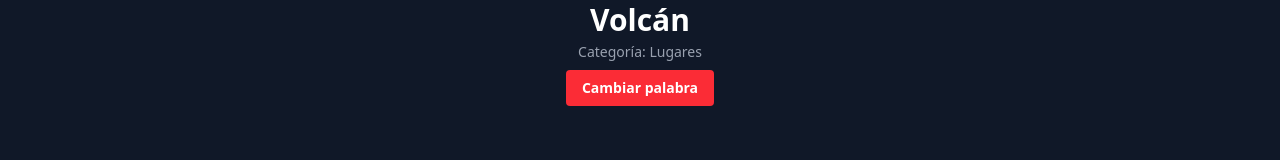
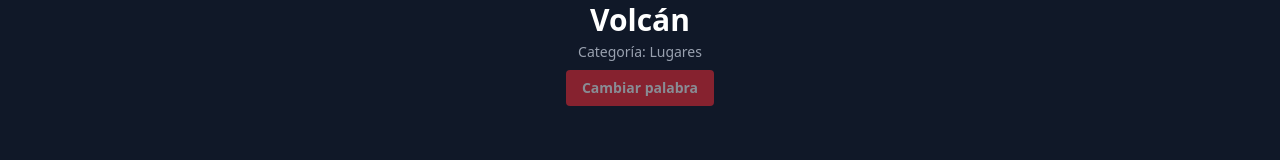
Before and after one commit to Juakoo2103/wordraw, a React (Vite) app: page / in a window 1280 px wide. Both pictures are taken after a click on the button "Empezar Ronda". Shown: the part 430-590 px from the top of the page. Built offline with nearby package versions, Linux system fonts and the light colour scheme; no server answers.

Commit message:
aplicacion v1.0.1

```diff
--- a/src/App.jsx
+++ b/src/App.jsx
@@ -17,6 +17,7 @@ function App() {
   const [selectedWord, setSelectedWord] = useState(null);
   const [phaseIndex, setPhaseIndex] = useState(-1);
   const [isPlaying, setIsPlaying] = useState(false);
+  const [timerKey, setTimerKey] = useState(0); // Clave única para reiniciar el temporizador
 
   const [playStart] = useSound(startSfx);
 
@@ -33,8 +34,9 @@ function App() {
   const nextPhase = () => {
     const next = phaseIndex + 1;
     if (next < phases.length) {
-      setPhaseIndex(next);
-      setIsPlaying(true);
+      setPhaseIndex(next); // Cambia a la siguiente fase
+      setTimerKey((prevKey) => prevKey + 1); // Reinicia el temporizador
+      setIsPlaying(true); // Activa el temporizador
       const sound = phases[next].sound;
       if (sound) {
         switch (phases[next].key) {
@@ -47,7 +49,7 @@ function App() {
         }
       }
     } else {
-      setIsPlaying(false);
+      setIsPlaying(false); // Detén el temporizador al final
     }
   };
 
@@ -55,7 +57,9 @@ function App() {
     const rand = Math.floor(Math.random() * words.length);
     setSelectedWord(words[rand]);
     setPhaseIndex(0); // Reinicia la fase al inicio
-    setIsPlaying(true); // Asegúrate de que el temporizador esté activo
+    setIsPlaying(false); // Detén el temporizador antes de reiniciarlo
+    setTimerKey((prevKey) => prevKey + 1); // Cambia la clave para reiniciar el temporizador
+    setTimeout(() => setIsPlaying(true), 0); // Reactiva el temporizador después de reiniciar
     playStart(); // Reproduce el sonido de inicio
   };
 
@@ -63,6 +67,11 @@ function App() {
   // const removeWord = (wordToRemove) => {
   //   setWords((prevWords) => prevWords.filter((word) => word !== wordToRemove));
   // };
+
+  console.log("Current phase:", phase);
+  console.log("Phase duration:", phase?.duration);
+  console.log("Timer key:", timerKey);
+  console.log("Is playing:", isPlaying);
 
   return (
     <div className="min-h-screen flex flex-col items-center justify-center bg-gray-900 text-white p-4">
@@ -82,9 +91,9 @@ function App() {
           <h2 className="text-2xl animate-pulse">{phase.label}</h2>
 
           <CountdownCircleTimer
-            key={phase.key} // Clave única para reiniciar el temporizador al cambiar de fase
+            key={timerKey} // Clave única para reiniciar el temporizador
             isPlaying={isPlaying}
-            duration={phase.duration}
+            duration={phase.duration} // Duración de la fase actual
             colors={["#4ade80", "#facc15", "#f87171"]}
             colorsTime={[phase.duration, phase.duration / 2, 0]}
             onComplete={() => {
@@ -108,7 +117,12 @@ function App() {
               </p>
               <button
                 onClick={rerollWord}
-                className="bg-red-500 hover:bg-red-600 px-4 py-2 rounded text-sm font-semibold mt-2"
+                disabled={phase && phase.key === "ready"} // Asegúrate de que phase no sea null
+                className={`bg-red-500 hover:bg-red-600 px-4 py-2 rounded text-sm font-semibold mt-2 ${
+                  phase && phase.key === "ready"
+                    ? "opacity-50 cursor-not-allowed"
+                    : ""
+                }`}
               >
                 Cambiar palabra
               </button>
```
